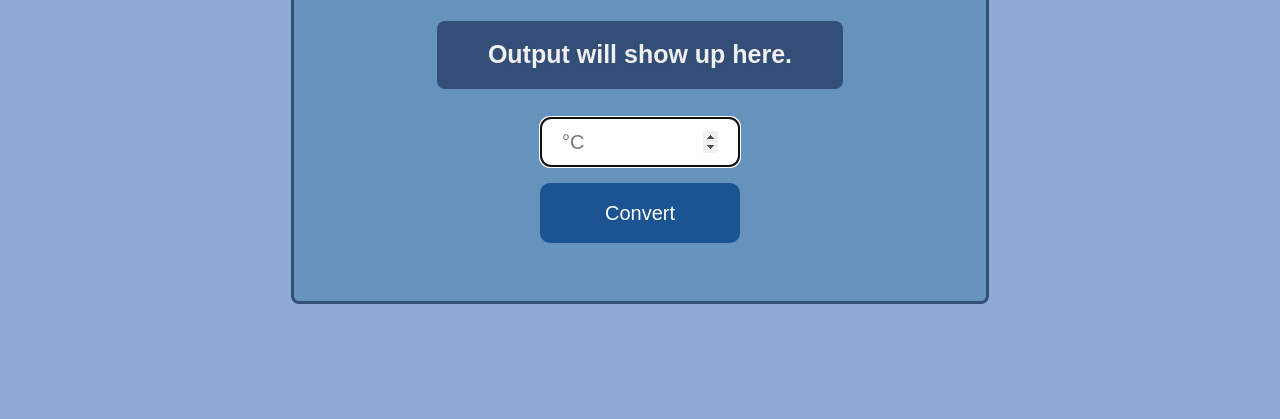
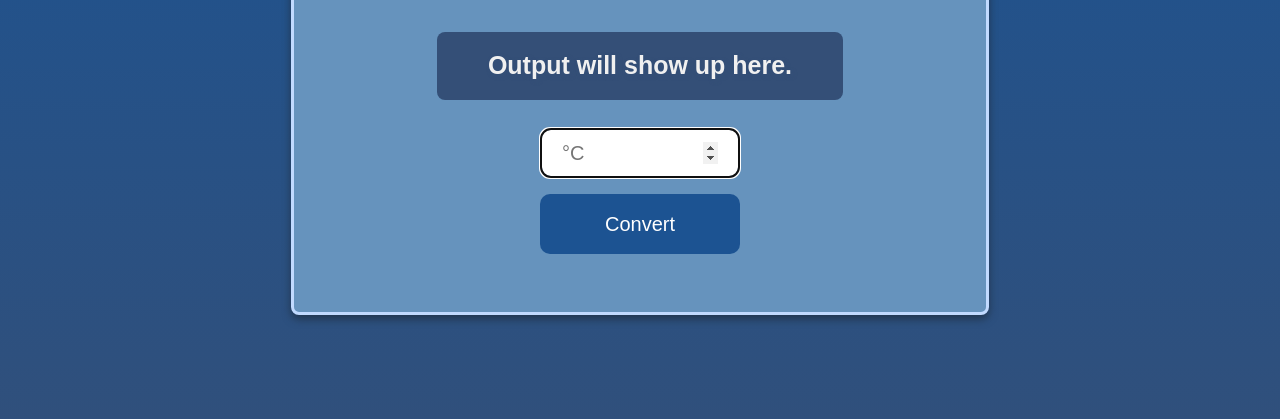
Before and after one commit to zapletaljan/Temperature-convertor, a plain HTML site: page index.html in a window 1280 px wide. Shown: the part 239-658 px from the top of the page. Drawn offline with Linux system fonts and the light colour scheme.

Commit message:
background, container border

```diff
--- a/style.css
+++ b/style.css
@@ -1,11 +1,16 @@
 body {
-    background-color: #8FABD4;
+    background-image: linear-gradient( to bottom, #1c5392, #344f77);
     display: flex;
     flex-direction: column;
     justify-content: space-evenly;
     align-items: center;
 }
-
+html, body {
+    margin: 0;
+    padding: 0;
+    height: 100%;
+    width: 100%;
+}
 h1 {
     font-family: Arial, Helvetica, sans-serif;
     color: #ffffff;
@@ -22,9 +27,10 @@ h1 {
     margin: 100px 250px 100px 250px;
     border-radius: 8px;
     border-style: solid;
-    border-color: #344f77;
+    border-color: #c1daff;
     border-width: 3px;
     background-color: #6693bd;
+    box-shadow: #21364e 0px 4px 8px;
 }
 
 .container h1 {
```
